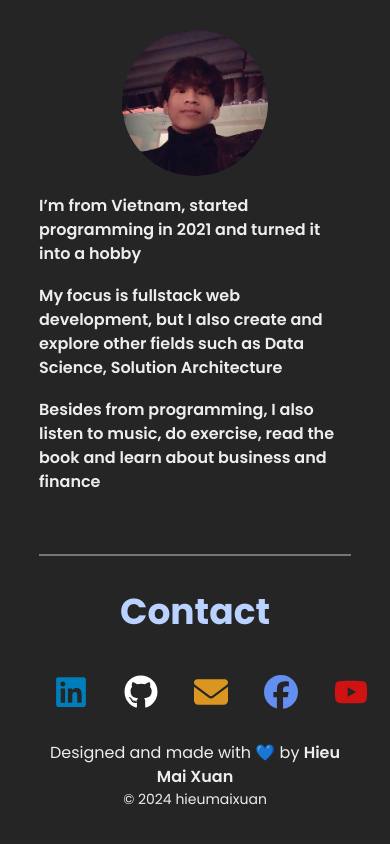
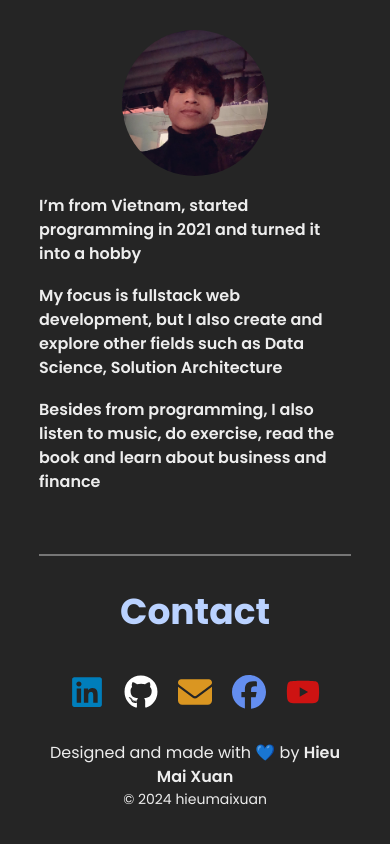
Before and after one commit to hiumx/hiumx.online, a React (Create React App) app: page / in a window 390 px wide. Shown: the part 2500-3344 px from the top of the page. Built offline with nearby package versions, Linux system fonts and the light colour scheme.

Commit message:
HOTFIX: fix gap between social icons contact

```diff
--- a/src/components/Contact/_contact.scss
+++ b/src/components/Contact/_contact.scss
@@ -5,6 +5,8 @@
             display: flex;
             justify-content: center;
             align-items: center;
+            margin: 0;
+            padding: 0;
 
             .contact__socials--item {
                 margin: 0 14px;
@@ -34,3 +36,12 @@
         }
     }
 }
+
+@media only screen and (max-width: 768px) {
+    .contact__wrapper {
+        .contact__socials--item {
+            margin: 0 6px !important;
+        }
+    }
+
+}
--- a/src/pages/NotFound/NotFound.js
+++ b/src/pages/NotFound/NotFound.js
@@ -1,4 +1,3 @@
-import { Link } from 'react-router-dom';
 import './_not_found.scss';
 import Button from '~/components/Button/Button';
 
```
